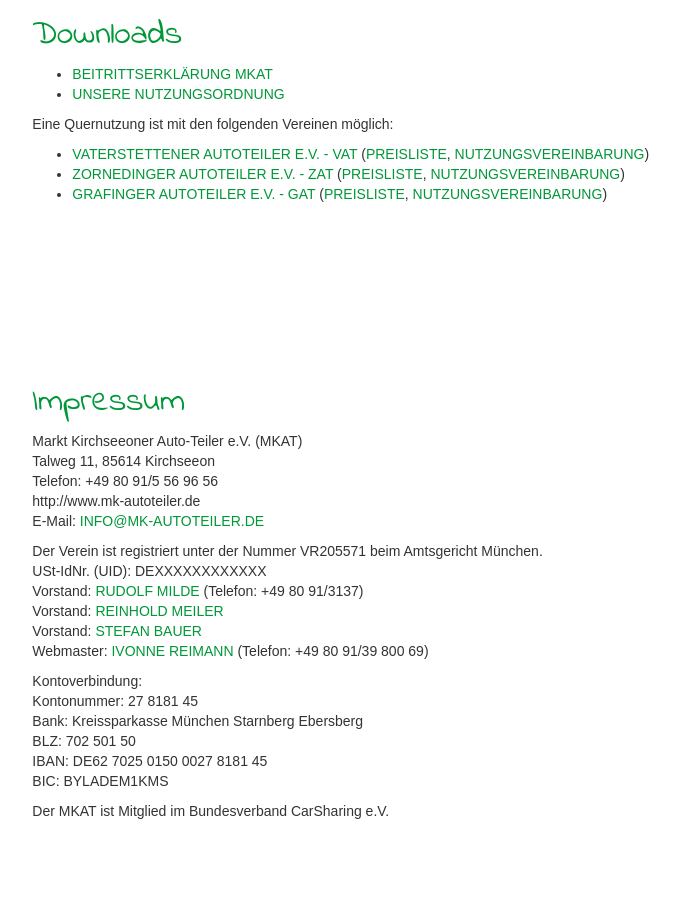
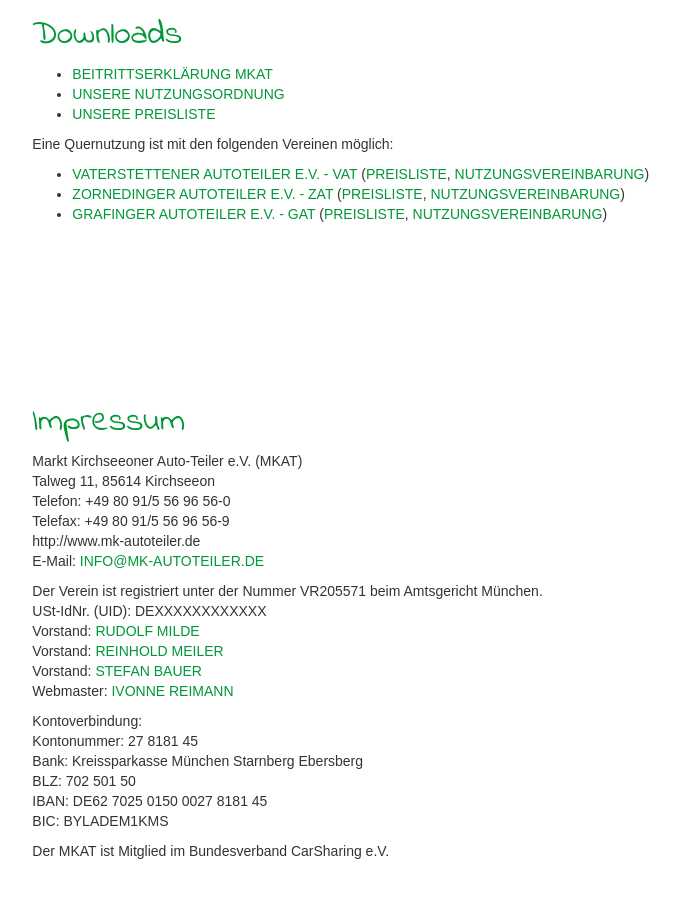
Before and after one commit to ctron/mkat, a plain HTML site: page mkat1/WebContent/index.html in a window 1280 px wide. Shown: the part 2101-2999 px from the top of the page, without its empty margins (196-876 px from the left). Drawn offline with Linux system fonts and the light colour scheme; some packages are replaced by stand-ins of ours; a script that the page names is missing; a web font is replaced by a local one.

Commit message:
preisliste

```diff
--- a/mkat1/WebContent/index.html
+++ b/mkat1/WebContent/index.html
@@ -137,8 +137,8 @@ Autoteilen geht in Alltag mit Sicherheit leichter, als man es sich zuerst vorste
 	<li><a href="downloads/Beitrittserklaerung_MKAT_141103.pdf" target="_blank">Beitrittserklärung MKAT</a></li>
 	 <!-- <li><a href="downloads/satzung.pdf" target="_blank">Unsere Satzung</a></li> -->
 	 <li><a href="downloads/nutzungsordnung.pdf" target="_blank">Unsere Nutzungsordnung</a></li>
-	 <!-- <li><a href="downloads/preisliste.pdf" target="_blank">Unsere Preisliste</a></li>
-	 <li><a href="downloads/mvv.pdf" target="_blank">Regeln für die Nutzung von MVV-Zeitkarten</a></li>	  -->
+	 <li><a href="downloads/preisliste.pdf" target="_blank">Unsere Preisliste</a></li>
+	 <!-- <li><a href="downloads/mvv.pdf" target="_blank">Regeln für die Nutzung von MVV-Zeitkarten</a></li>	  -->
 	</ul>
 
 	<p>
@@ -153,16 +153,17 @@ Autoteilen geht in Alltag mit Sicherheit leichter, als man es sich zuerst vorste
 	<p>
 Markt Kirchseeoner Auto-Teiler e.V. (MKAT)<br>
 Talweg 11, 85614 Kirchseeon<br>
-Telefon: +49 80 91/5 56 96 56<br>
+Telefon: +49 80 91/5 56 96 56-0<br>
+Telefax: +49 80 91/5 56 96 56-9<br>
 http://www.mk-autoteiler.de<br>
 E-Mail: <a href="mailto:info@mk-autoteiler.de">info@mk-autoteiler.de</a></p>
 <p>
 Der Verein ist registriert unter der Nummer VR205571 beim Amtsgericht München.<br>
 USt-IdNr. (UID): DEXXXXXXXXXXXX<br>
-Vorstand:	<a href="mailto:rmilde@mk-autoteiler.de">Rudolf Milde</a> (Telefon: +49 80 91/3137)<br>
+Vorstand:	<a href="mailto:rmilde@mk-autoteiler.de">Rudolf Milde</a><br>
 Vorstand:	<a href="mailto:rmeiler@mk-autoteiler.de">Reinhold Meiler</a><br>
 Vorstand:	<a href="mailto:sbauer@mk-autoteiler.de">Stefan Bauer</a><br>
-Webmaster:	<a href="mailto:eeeveee@mk-autoteiler.de">ivonne Reimann</a> (Telefon: +49 80 91/39 800 69)</p>
+Webmaster:	<a href="mailto:eeeveee@mk-autoteiler.de">ivonne Reimann</a></p>
 	 <p>
 Kontoverbindung:<br>
 Kontonummer:	27 8181 45<br>
```
